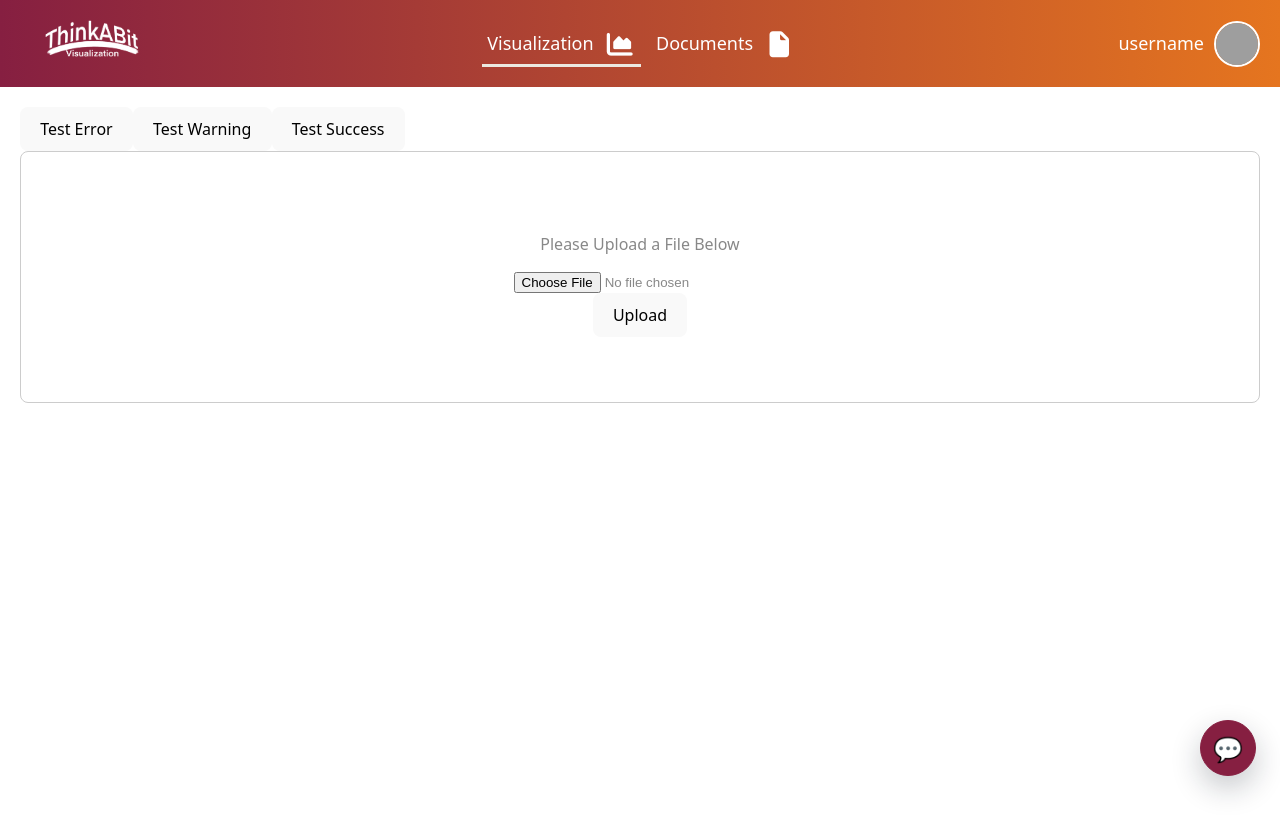
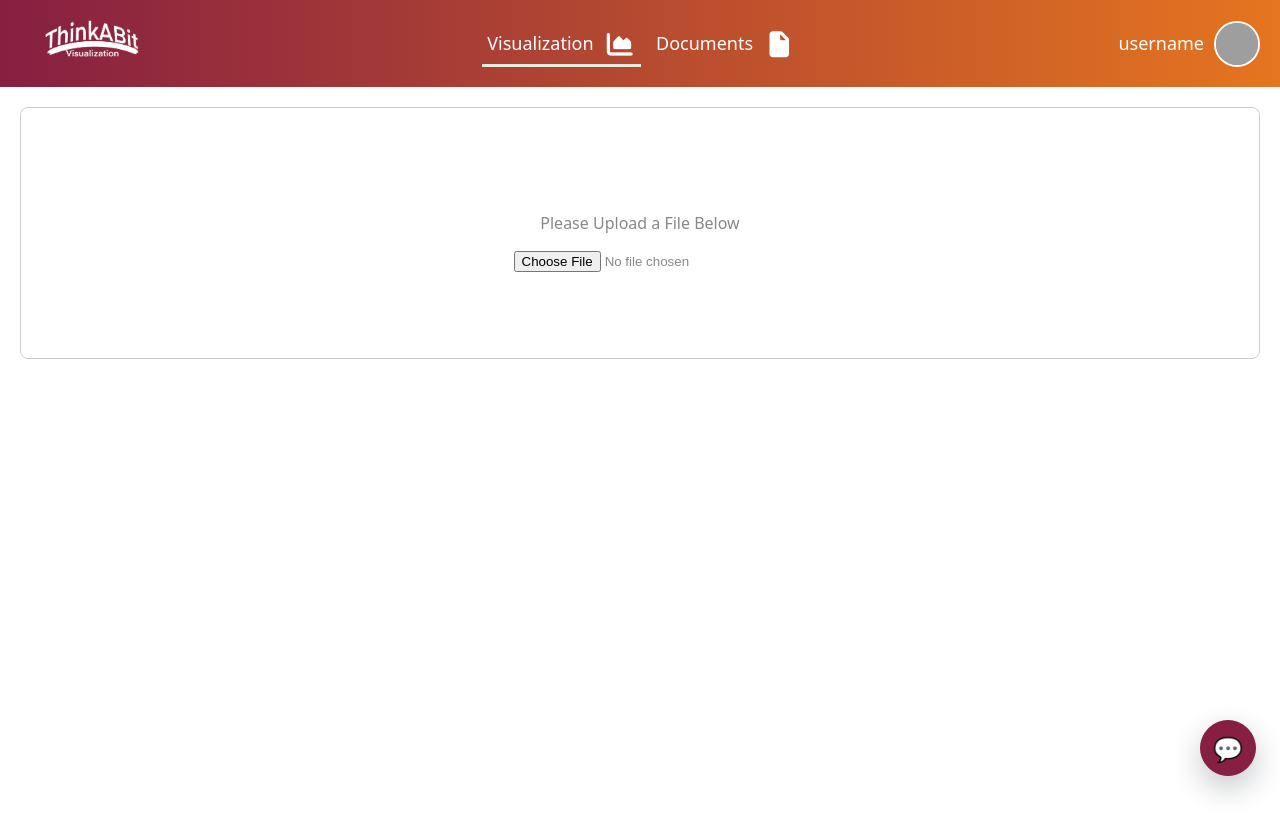
Before and after one commit to Yuna4cd/ThinkABit_2, a React (Vite) app in the folder thinkABit_2/: page /upload in a window 1280 px wide. Shown: the top 834 px of the page. Built offline with nearby package versions, Linux system fonts and the light colour scheme; grey boxes are pictures that could not be loaded.

Commit message:
Update chatbot component, Remove Upload button and test buttons on upload page.

```diff
--- a/thinkABit_2/src/App.jsx
+++ b/thinkABit_2/src/App.jsx
@@ -5,6 +5,7 @@ import UploadPage from './pages/UploadPage'
 import VisualizationPage from './pages/VisualizationPage'
 import DocumentsPage from './pages/DocumentsPage'
 import Navbar from './components/Navbar'
+import Chatbot from './components/ChatBot'
 
 function App() {
 
@@ -17,6 +18,7 @@ function App() {
         <Route path='/documents' element={<DocumentsPage />} />
         <Route path='/visualization' element={<VisualizationPage />} />
       </Routes>
+      <Chatbot />
     </div>
   )
 }
--- a/thinkABit_2/src/pages/UploadPage.jsx
+++ b/thinkABit_2/src/pages/UploadPage.jsx
@@ -1,7 +1,6 @@
 import { useNavigate } from 'react-router-dom'
 import { useState } from 'react'
 import Popup from '../components/Popup'
-import Chatbot from '../components/ChatBot'
 import './UploadPage.css'
 
 
@@ -24,6 +23,7 @@ export default function UploadPage() {
 
   // send file to backend and receive error message
   const handelUpload = async (file) => {
+    if (!file) return;
 
     const formData = new FormData();
     formData.append("file", file);
@@ -65,37 +65,19 @@ export default function UploadPage() {
 
     return (
         <div className="upload-container">
-            <div className='test-btns'>
-                <button onClick={() => setPopup({message: 'upload error', status: 'error'})}>
-                    Test Error
-                </button>
-                <button onClick={() => setPopup({message: 'file warning', status: 'warning'})}>
-                    Test Warning
-                </button>
-                <button onClick={() => setPopup({message: 'upload success', status: 'success'})}>
-                    Test Success
-                </button>
-            </div>
             <Popup message={popup.message} status={popup.status}/>
             <div className="preview-box">
                 {!uploading ? (
                     <>
                     <p>Please Upload a File Below</p>
                     <input type='file' onChange={(e) => handelUpload(e.target.files[0])}/>
-                    <button onClick={() => setUploading(true)}>
-                        Upload
-                    </button>
                     </>
                 ) : (
                     <>
                         <div>System Is Processing File...</div>
-                        <button onClick={() => setUploading(false)}>
-                            Un-Upload
-                        </button>
                     </>
                 )}
             </div>
-            <Chatbot />
         </div>
     )
 }
```
